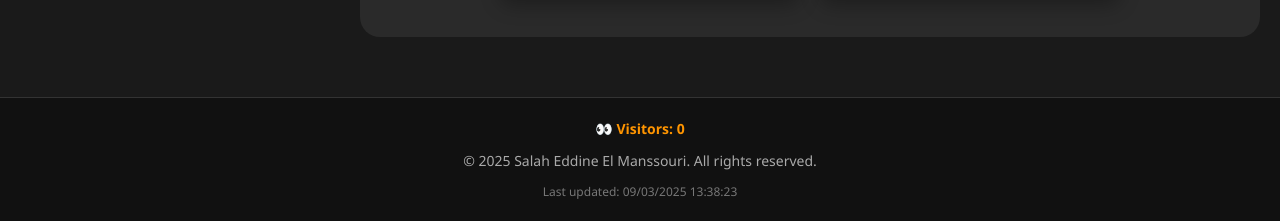
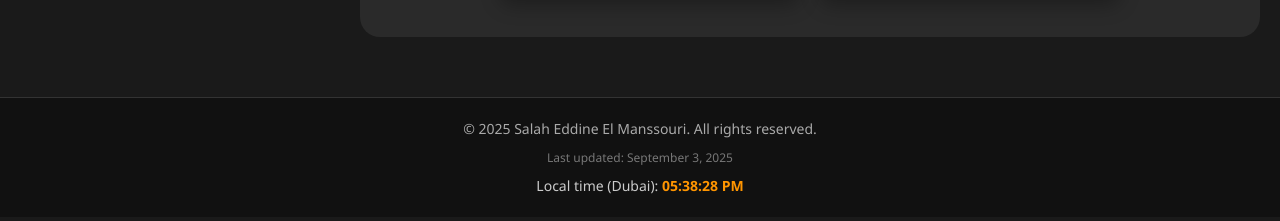
Before and after one commit to Laugerr/laugerr.github.io, a plain HTML site: page index.html in a window 1280 px wide. Shown: the part 1054-1275 px from the top of the page. Drawn offline with Linux system fonts and the light colour scheme; no server answers.

Commit message:
Updated footer with live Dubai time and last update date

```diff
--- a/index.html
+++ b/index.html
@@ -548,16 +548,17 @@
 
 <footer class="footer">
   <div class="footer-content">
-    <div class="visitor-counter">
-      👀 Visitors: <span id="visitor-count">0</span>
-    </div>
     <div class="copyright">
       © 2025 Salah Eddine El Manssouri. All rights reserved.
     </div>
     <div class="last-update">
       Last updated: <span id="last-update"></span>
     </div>
+    <div class="local-time">
+      Local time (Dubai): <span id="local-time"></span>
+    </div>
   </div>
 </footer>
 
+
 </html>
--- a/script.js
+++ b/script.js
@@ -83,15 +83,32 @@ document.addEventListener("DOMContentLoaded", () => {
   showResumeCategory(activeResumeBtn ? activeResumeBtn.getAttribute("data-category") : "all");
 });
 
-// Visitor counter using CountAPI
 document.addEventListener("DOMContentLoaded", () => {
-  fetch('https://api.countapi.xyz/hit/laugerr.github.io/visits')
-    .then(response => response.json())
-    .then(data => {
-      document.getElementById('visitor-count').textContent = data.value;
-    })
-    .catch(error => console.error('Visitor counter error:', error));
+  const lastUpdateEl = document.getElementById("last-update");
+  if (lastUpdateEl && !lastUpdateEl.textContent.trim()) {
+    const d = new Date(document.lastModified);
+    lastUpdateEl.textContent = d.toLocaleDateString("en-US", {
+      year: "numeric",
+      month: "long",
+      day: "numeric"
+    });
+  }
 
-  // Last update date (based on document last modified)
-  document.getElementById("last-update").textContent = document.lastModified;
+  // Live Dubai time
+  function updateDubaiTime() {
+    const now = new Date();
+    const formatted = new Intl.DateTimeFormat("en-US", {
+      timeZone: "Asia/Dubai",
+      hour: "2-digit",
+      minute: "2-digit",
+      second: "2-digit",
+      hour12: true
+    }).format(now);
+
+    const el = document.getElementById("local-time");
+    if (el) el.textContent = formatted;
+  }
+
+  updateDubaiTime();
+  setInterval(updateDubaiTime, 1000);
 });
--- a/styles.css
+++ b/styles.css
@@ -905,15 +905,15 @@ body {
 }
 
 .footer-content {
-  display: flex;
-  flex-direction: column;
-  gap: 10px;
-  align-items: center;
+  display: grid;
+  gap: 8px;
+  justify-items: center;
+  text-align: center;
 }
 
-.footer .visitor-counter {
-  font-weight: bold;
+.local-time #local-time {
   color: #ff9500;
+  font-weight: 600;
 }
 
 .footer .copyright {
```
